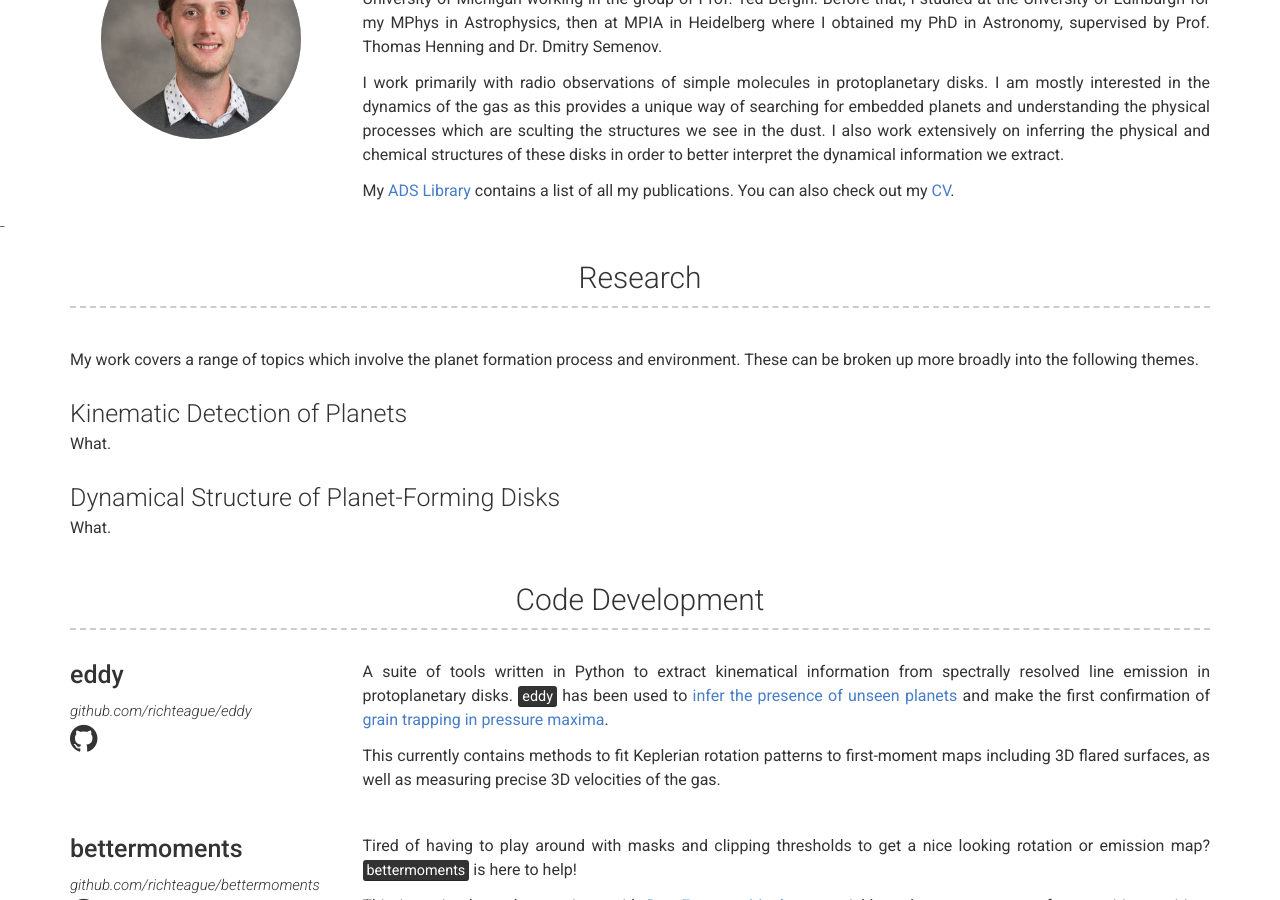
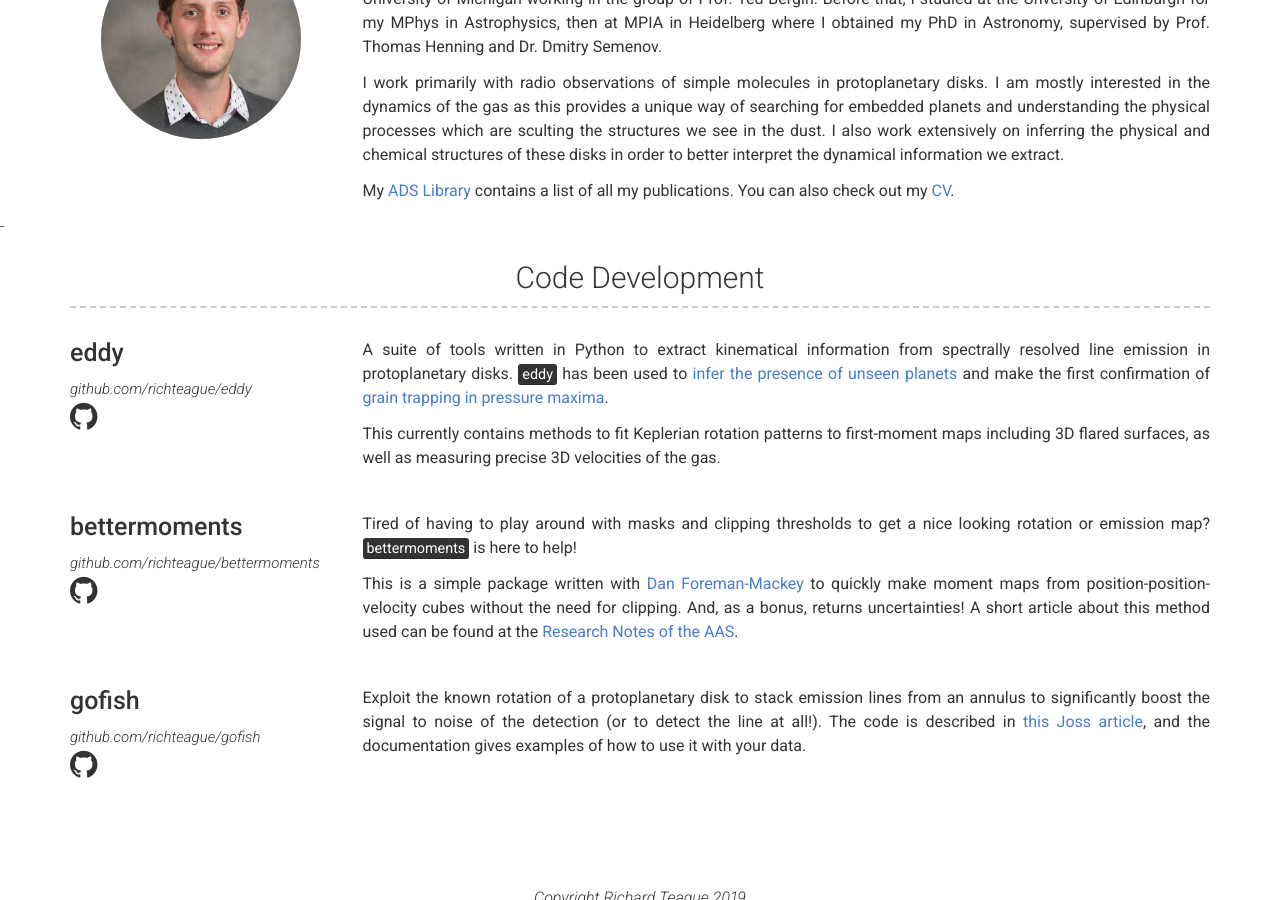
Before and after one commit to richteague/richteague.github.io, a Jekyll site: the page built from index.md, in a window 1280 px wide and 900 px high, scrolled down 363 px. Built offline with Jekyll 4.4.1, drawn with Linux system fonts in a browser that asks for light colours; some of the changed lines change nothing that is shown.

Commit message:
included CV

```diff
--- a/_config.yml
+++ b/_config.yml
@@ -20,7 +20,7 @@
 
   I work primarily with radio observations of simple molecules in protoplanetary disks. I am mostly interested in the dynamics of the gas as this provides a unique way of searching for embedded planets and understanding the physical processes which are sculting the structures we see in the dust. I also work extensively on inferring the physical and chemical structures of these disks in order to better interpret the dynamical information we extract.
 
-  My [ADS Library](https://ui.adsabs.harvard.edu/#/public-libraries/uxd2UZZ5QSGSqcI7i3llMQ) contains a list of all my publications. You can also check out my [CV](https://www.google.com).
+  My [ADS Library](https://ui.adsabs.harvard.edu/#/public-libraries/uxd2UZZ5QSGSqcI7i3llMQ) contains a list of all my publications. You can also check out my [CV](https://github.com/richteague/richteague.github.io/blob/master/_includes/CV.pdf).
 
 # More Section
 more_title: Press Releases
--- a/_layouts/default.html
+++ b/_layouts/default.html
@@ -26,7 +26,7 @@
             {%- include more.html -%}
           -->_
 
-            {%- include research.html -%}
+            <!--{%- include research.html -%}-->
 
             {%- include projects.html -%}
 
```
